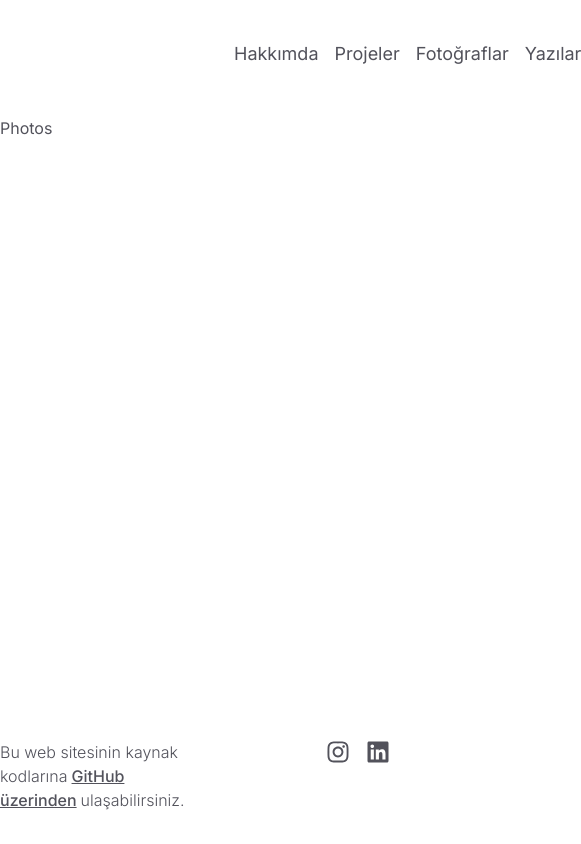
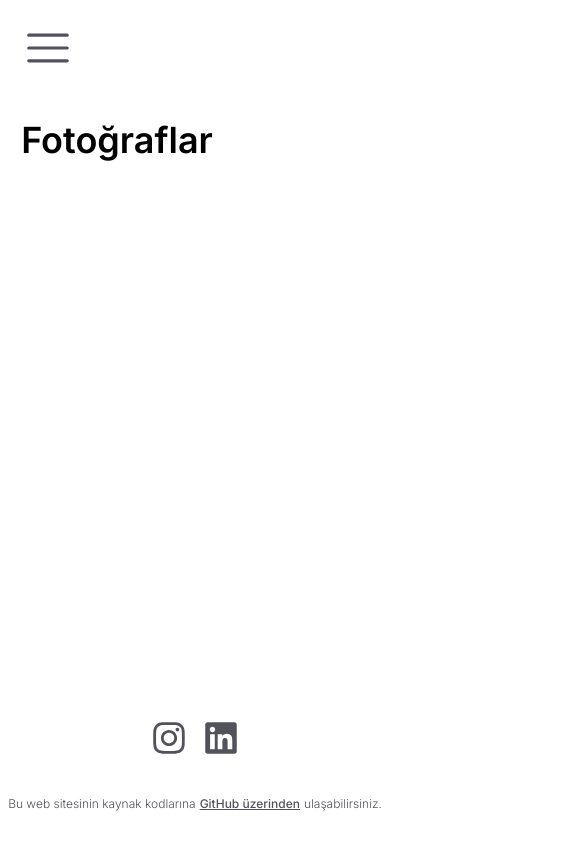
Before and after one commit to yunustaha/personal-website, a Next.js app: page /photos in a window 390 px wide. Shown: the whole page, 581 px wide, since content can reach past the window. Built offline with nearby package versions, Linux system fonts and the light colour scheme.

Commit message:
Hamburger menu and responsive design added.

```diff
--- a/app/(pages)/articles/page.tsx
+++ b/app/(pages)/articles/page.tsx
@@ -2,7 +2,9 @@ import React from 'react'
 
 const Articles = () => {
   return (
-    <div>Articles</div>
+    <main className='flex flex-col items-center justify-center w-3/5'>
+      <h1 className='text-title text-4xl font-semibold '>Yazılar</h1>
+    </main>
   )
 }
 
--- a/app/(pages)/photos/page.tsx
+++ b/app/(pages)/photos/page.tsx
@@ -2,7 +2,9 @@ import React from 'react'
 
 const Photos = () => {
   return (
-    <div>Photos</div>
+    <main className='flex flex-col items-center justify-center w-3/5'>
+      <h1 className='text-title text-4xl font-semibold '>Fotoğraflar</h1>
+    </main>
   )
 }
 
--- a/app/(pages)/projects/page.tsx
+++ b/app/(pages)/projects/page.tsx
@@ -5,10 +5,10 @@ const Projects = () => {
   return (
     <main className='flex flex-col items-center justify-center w-3/5'>
       <h1 className='text-title text-4xl font-semibold '>Projeler</h1>
+      {/* <Project/>
       <Project/>
       <Project/>
-      <Project/>
-      <Project/>
+      <Project/> */}
     </main>
   )
 }
--- a/app/page.tsx
+++ b/app/page.tsx
@@ -3,16 +3,16 @@ import Image from "next/image";
 export default function Home() {
   return (
     <main >
-      <div className="relative flex items-center justify-center gap-16 mt-10">
+      <div className="relative flex flex-col lg:flex-row items-center justify-center gap-16 mt-0 lg:mt-10">
         <Image
           width="0"
           height="0"
           sizes="100vw"
-          className="w-48 h-48 rounded-full overflow-hidden"
+          className="w-56 h-56 rounded-full overflow-hidden"
           alt='Yunus Taha Yılmaz'
           src={'/images/profile.jpeg'}
         />
-        <div className="flex flex-col items-center gap-6 w-2/5">
+        <div className="flex flex-col items-center gap-6 w-4/5 lg:w-2/5">
           <div className="flex flex-col w-full justify-start shine text-2xl text-title leading-snug">
             <h2 className="font-semibold">{"Merhaba, Ben Yunus 👋"}</h2>
             <p>
--- a/components/Footer.tsx
+++ b/components/Footer.tsx
@@ -4,14 +4,13 @@ import IconButton from './IconButton'
 
 const Footer = () => {
   return (
-    <footer className='flex justify-center items-center font-light my-8'>
-      <div className='flex gap-[20vw]'>
-        <div>
+    <footer className='flex flex-col-reverse lg:flex-row gap-10 lg:gap-48 justify-center items-center font-light my-8'>
+      <div className='text-xs md:text-sm lg:text-base'>
         <span>Bu web sitesinin kaynak kodlarına</span>
-          <a className='mx-1 underline font-medium hover:brightness-[.25]' href='https://github.com/yunustaha' target="_blank">GitHub üzerinden</a>
+        <a className='mx-1 underline font-medium hover:brightness-[.25]' href='https://github.com/yunustaha/personal-website' target="_blank">GitHub üzerinden</a>
         <span>ulaşabilirsiniz.</span>
       </div>
-        <div className='flex gap-4 text-2xl'>
+      <div className='flex gap-4 text-4xl lg:text-2xl'>
         <IconButton url='https://www.instagram.com/yunustaha1/' >
           <FaInstagram />
         </IconButton>
@@ -19,7 +18,6 @@ const Footer = () => {
           <FaLinkedin />
         </IconButton>
       </div>
-      </div>
     </footer>
   )
 }
--- a/components/Header.tsx
+++ b/components/Header.tsx
@@ -1,20 +1,30 @@
 "use client"
 
-import React from 'react'
-import NavItem from './Nav/NavItem'
+import React, { useState } from 'react'
+import { IoMdClose } from 'react-icons/io'
+import { RxHamburgerMenu } from 'react-icons/rx'
+import Nav from './Nav/Nav'
+
 
 const Header = () => {
+  const [openHamburger, setOpenHamburger] = useState<boolean>(false)
+
+  const handleClickHamburger = () => {
+    setOpenHamburger(current => (!current))
+  }
 
   return (
     <header>
-      <nav>
-        <ul className='flex gap-4 ml-[60vw] mt-10'>
-          <NavItem href='/' label='Hakkımda' />
-          <NavItem href='/projects/' label='Projeler' />
-          <NavItem href='/photos/' label='Fotoğraflar' />
-          <NavItem href='/articles/' label='Yazılar' />
-        </ul>
-      </nav>
+      <div className='block lg:hidden ml-6 mt-6'>
+        <RxHamburgerMenu onClick={handleClickHamburger} className='cursor-pointer' size={48} />
+      </div>
+      <Nav className='hidden lg:flex gap-4 justify-center lg:justify-end mt-10 mr-0 lg:mr-56' />
+      <div className={`fixed rounded-b ${openHamburger ? '-left-0' : '-left-[100%]'} ease-in-out duration-500 h-full top-0 w-2/3 bg-white shadow z-40`}>
+        <div className='flex justify-end w-full p-4'>
+          <IoMdClose onClick={handleClickHamburger} className='cursor-pointer' size={48} />
+        </div>
+        <Nav onItemClick={handleClickHamburger} className='flex flex-col gap-6 m-10 ' />
+      </div>
     </header>
   )
 }
--- /dev/null
+++ b/components/Nav/Nav.tsx
@@ -0,0 +1,23 @@
+import React from 'react'
+import NavItem from './NavItem';
+
+type NavProps = {
+    className?: string,
+    onItemClick?: (pathName: string) => void
+}
+
+const Nav: React.FC<NavProps> = ({ className, onItemClick }) => {
+
+    return (
+        <nav>
+            <ul className={className}>
+                <NavItem onClick={onItemClick} href='/' label='Hakkımda' />
+                <NavItem onClick={onItemClick} href='/projects/' label='Projeler' />
+                <NavItem onClick={onItemClick} href='/photos/' label='Fotoğraflar' />
+                <NavItem onClick={onItemClick} href='/articles/' label='Yazılar' />
+            </ul>
+        </nav>
+    )
+}
+
+export default Nav
--- a/components/Nav/NavItem.tsx
+++ b/components/Nav/NavItem.tsx
@@ -7,14 +7,15 @@ type NavItemProps = {
   className?: string,
   href: string,
   label: string,
+  onClick?: (pathName: string) => void
 }
 
-const NavItem: React.FC<NavItemProps> = ({ className, href, label }) => {
+const NavItem: React.FC<NavItemProps> = ({ className, href, label, onClick }) => {
   const pathName = usePathname();
 
   return (
     <li>
-      <Link className={classNames('nav-item', pathName == href ? 'brightness-[.25]' : '', className)} href={href}>
+      <Link className={classNames('nav-item', pathName == href ? 'brightness-[.25]' : '', className)} onClick={() => onClick ? onClick(pathName) : void 0} href={href}>
         {label}
       </Link>
     </li>
```
Lines whose indentation alone changed are shown as unchanged.
